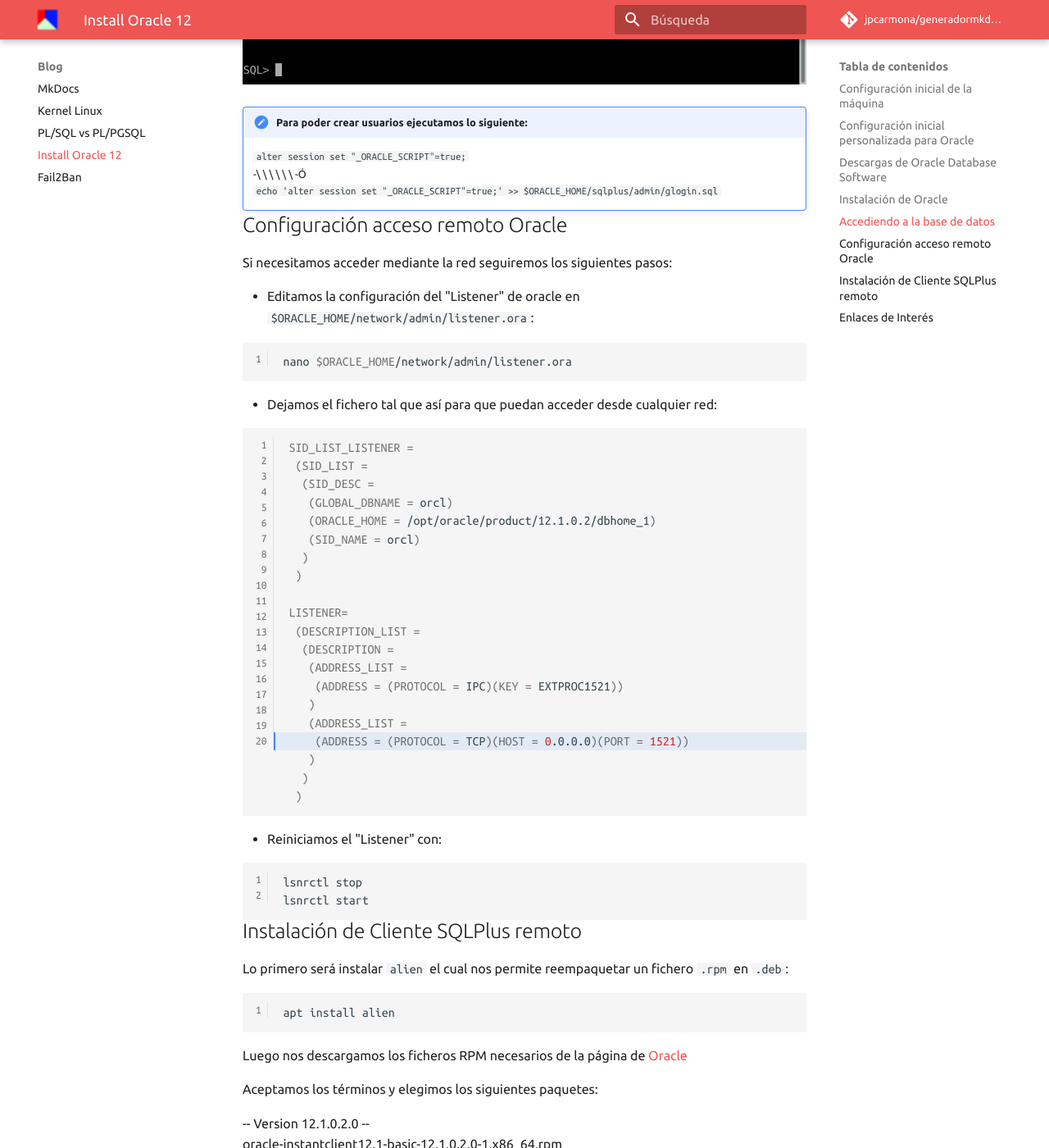
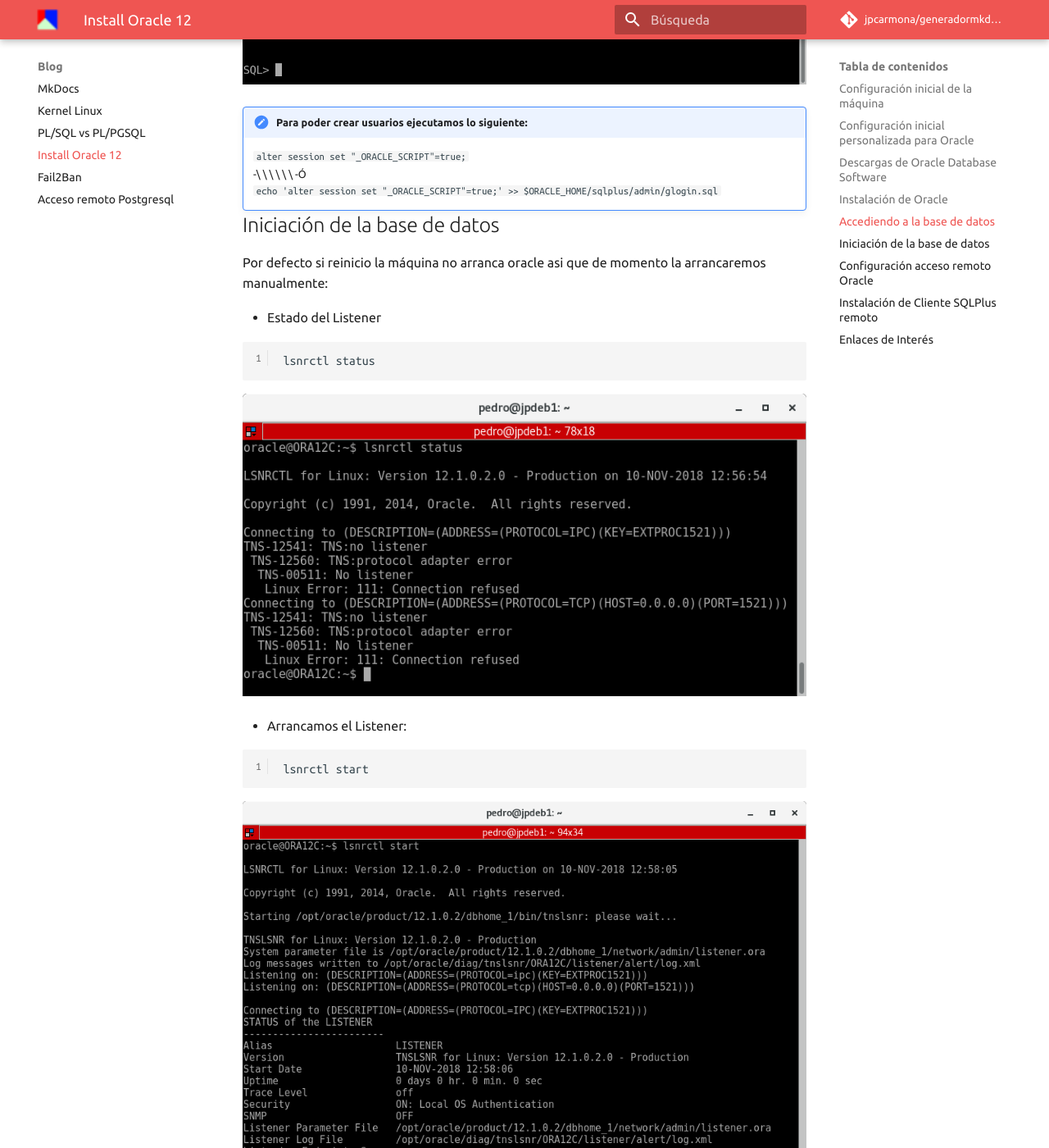
Before and after one commit to jpcarmona/generadormkdocs, an MkDocs documentation site: the page built from docs/blog/oracleinstall.md, in a window 1280 px wide and 1400 px high, scrolled down 23084 px. Shown: the whole window at 82% size. Built offline with MkDocs 1.6.1 and Material for MkDocs 9.7.7, drawn with Linux system fonts in a browser that asks for light colours; comment, search, counter and statistics services are not loaded; some of the changed text lies outside the part shown.

Commit message:
despliegue posgresclient

````diff
--- a/docs/blog/oracleinstall.md
+++ b/docs/blog/oracleinstall.md
@@ -414,6 +414,40 @@
 	-\ \ \ \ \ \ -Ó
 	`echo 'alter session set "_ORACLE_SCRIPT"=true;' >> $ORACLE_HOME/sqlplus/admin/glogin.sql`
 
+
+## Iniciación de la base de datos
+
+Por defecto si reinicio la máquina no arranca oracle asi que de momento la arrancaremos manualmente:
+
+* Estado del Listener
+
+``` bash
+lsnrctl status
+```
+
+![](../../img/oracleinstall/captura30.png)
+
+* Arrancamos el Listener:
+
+``` bash
+lsnrctl start
+```
+
+![](../../img/oracleinstall/captura31.png)
+
+* Arrancamos la base de datos:
+
+``` bash
+sqlplus / as sysdba
+```
+
+``` sql
+startup
+```
+
+![](../../img/oracleinstall/captura32.png)
+
+
 ## Configuración acceso remoto Oracle
 
 Si necesitamos acceder mediante la red seguiremos los siguientes pasos:
--- a/mkdocs.yml
+++ b/mkdocs.yml
@@ -73,4 +73,5 @@
     - 'PL/SQL vs PL/PGSQL': 'blog/plpgsql.md'
     - 'Install Oracle 12': 'blog/oracleinstall.md'
     - 'Fail2Ban': 'blog/fail2ban.md'
+    - 'Acceso remoto Postgresql': 'blog/postgresclient.md'
 - Sobre mí: 'about.md'
````
Also changed, not shown: docs/blog/postgresclient.md (added, +31 -0 lines), docs/index.md (+4 -0 lines), docs/img/oracleinstall/captura30.png (added), docs/img/oracleinstall/captura31.png (added), docs/img/oracleinstall/captura32.png (added), docs/img/postgresclient/captura1.png (added), docs/img/postgresclient/captura2.png (added).
